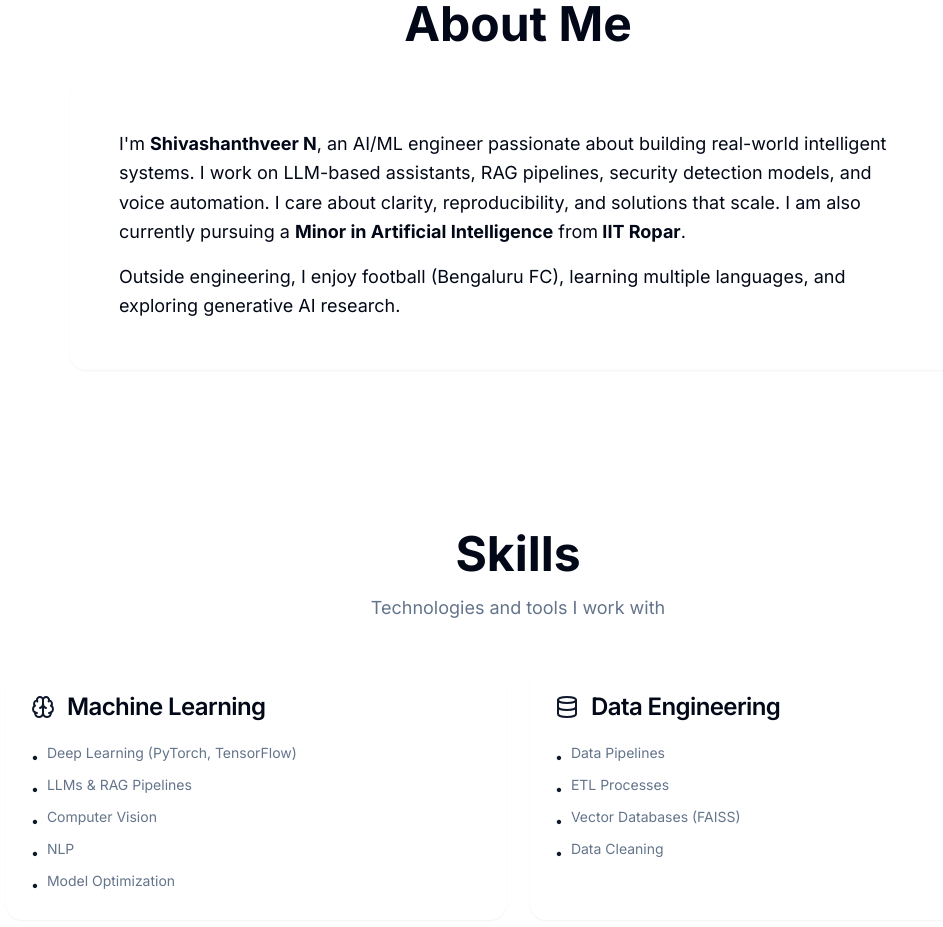
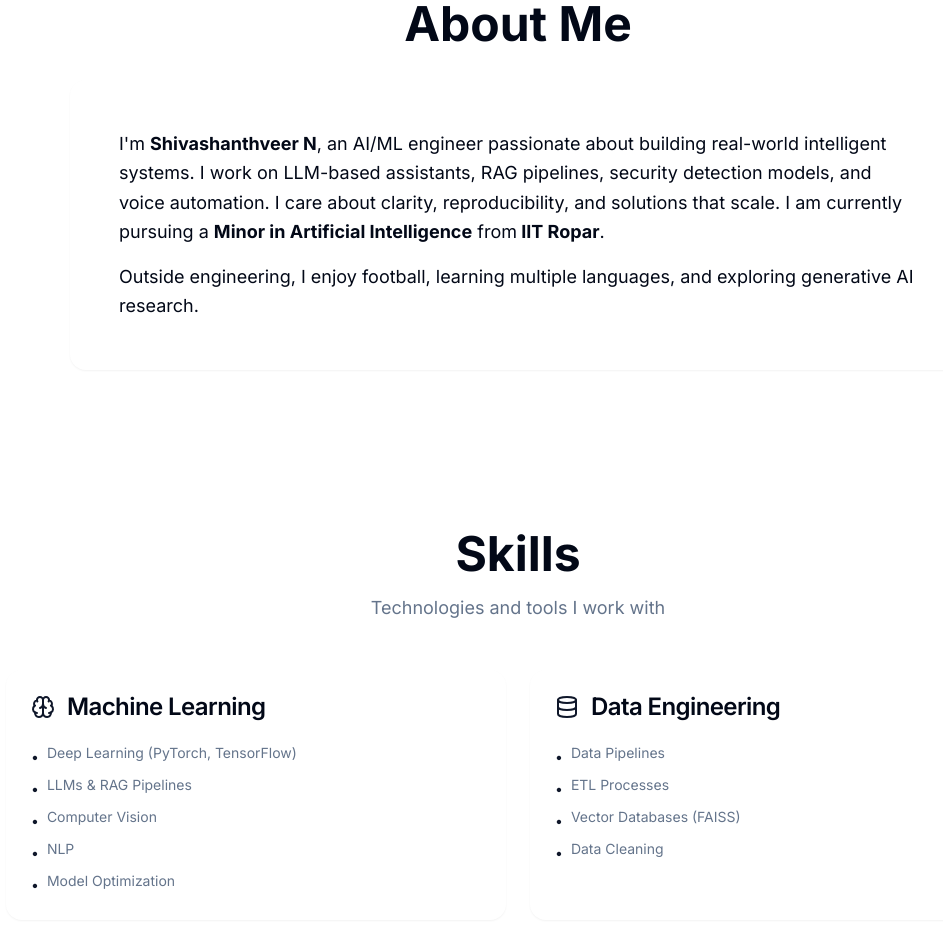
Before and after one commit to shivu77/Shivashanthveer, a Next.js app: page / in a window 1280 px wide. Shown: the part 880-1807 px from the top of the page, without its empty margins (122-1065 px from the left). Built offline with nearby package versions, Linux system fonts and the light colour scheme.

Commit message:
Update about-section text for clarity and accuracy

```diff
--- a/components/sections/about-section.tsx
+++ b/components/sections/about-section.tsx
@@ -35,13 +35,13 @@ export function AboutSection({ standalone = false }: AboutSectionProps) {
                   passionate about building real-world intelligent systems. I
                   work on LLM-based assistants, RAG pipelines, security
                   detection models, and voice automation. I care about clarity,
-                  reproducibility, and solutions that scale. I am also currently
+                  reproducibility, and solutions that scale. I am currently
                   pursuing a <strong>Minor in Artificial Intelligence</strong> from
                   <strong> IIT Ropar</strong>.
                 </p>
 
                 <p className="text-lg leading-relaxed mt-4">
-                  Outside engineering, I enjoy football (Bengaluru FC),
+                  Outside engineering, I enjoy football,
                   learning multiple languages, and exploring generative AI
                   research.
                 </p>
```
